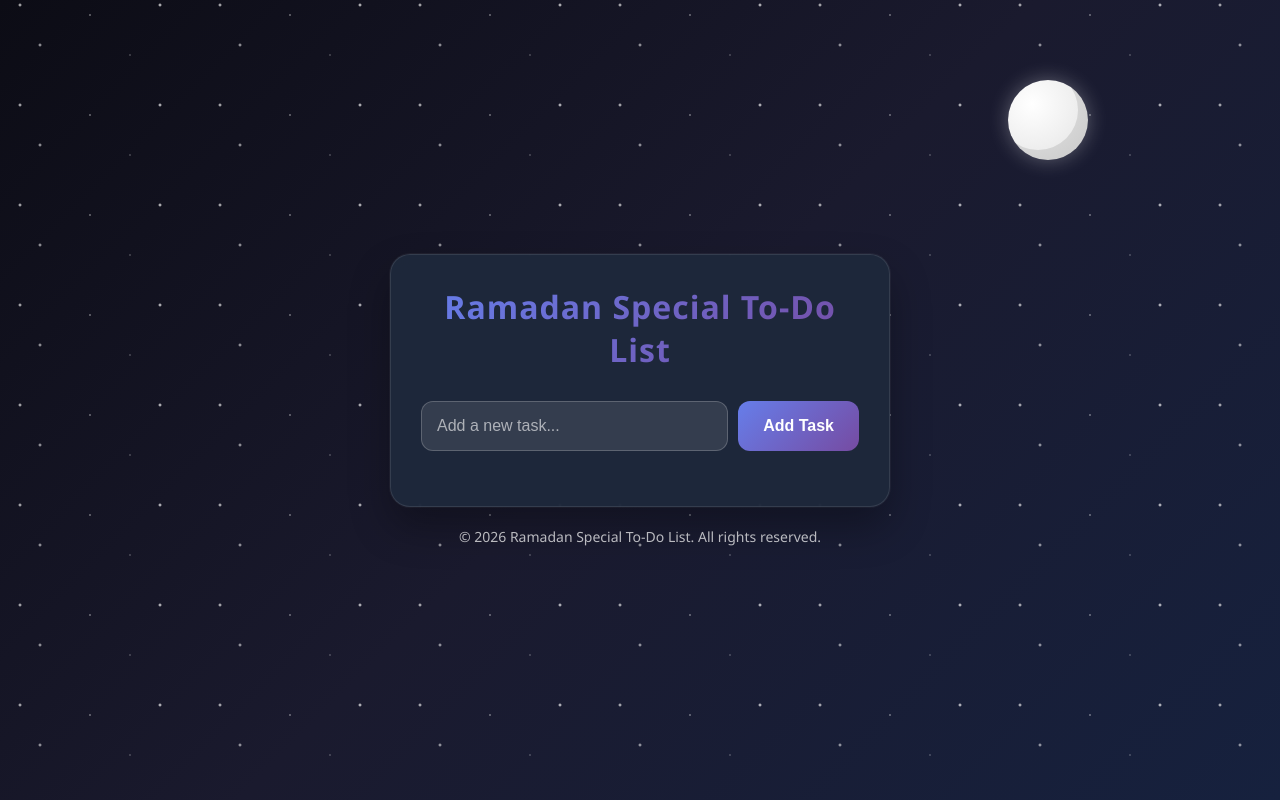
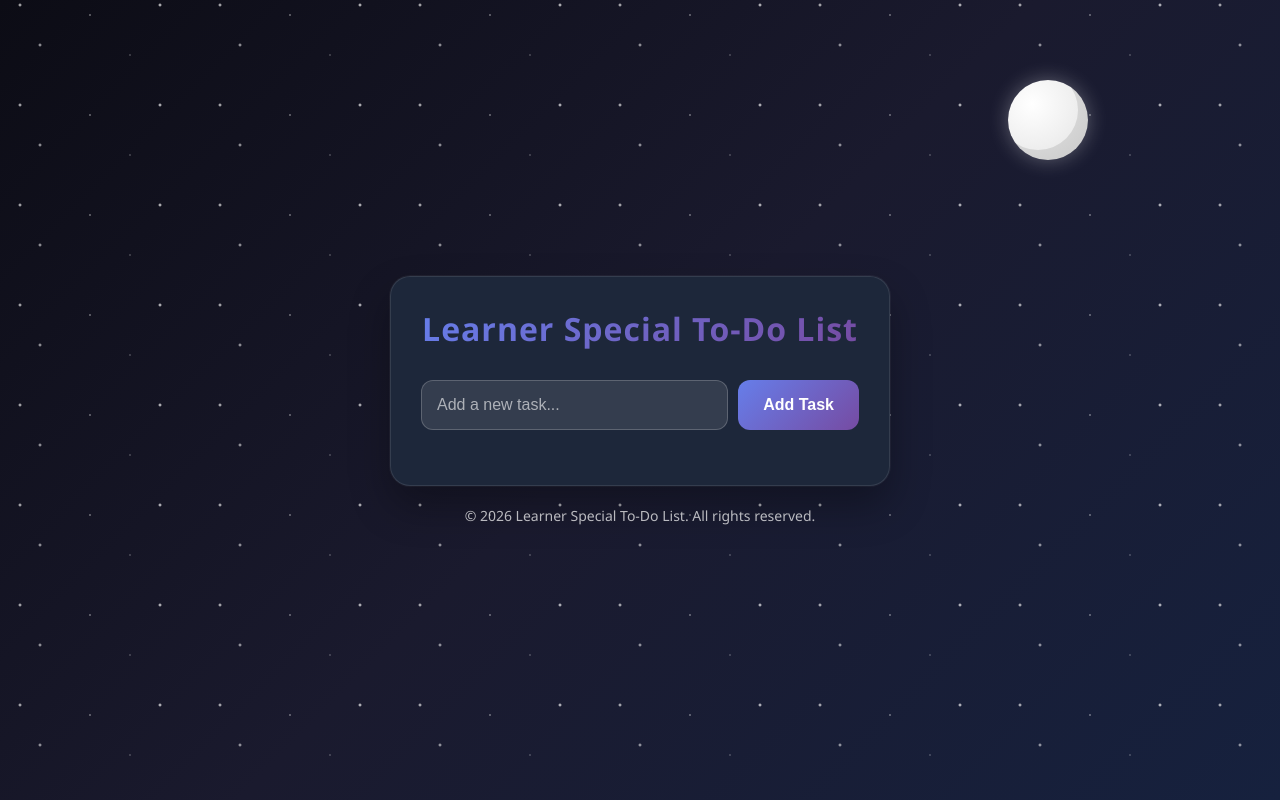
Before and after one commit to NoorulShaik/Ramadan-ToDo, a plain HTML site: page index.html in a window 1280 px wide. Drawn offline with Linux system fonts and the light colour scheme.

Commit message:
Rename 'Ramadan' to 'Learner' in index.html

```diff
--- a/index.html
+++ b/index.html
@@ -8,7 +8,7 @@
   </head>
   <body>
     <div class="container">
-      <h1> Ramadan Special To-Do List</h1>
+      <h1> Learner Special To-Do List</h1>
       <div class="input-container">
         <input type="text" id="todo-input" placeholder="Add a new task..." />
         <button id="add-task-btn">Add Task</button>
@@ -18,7 +18,7 @@
     <script src="./script.js"></script>
 
     <footer>
-             <p>© 2026 Ramadan Special To-Do List. All rights reserved.</p>
+             <p>© 2026 Learner Special To-Do List. All rights reserved.</p>
     </footer>
   </body>
 </html>
```
